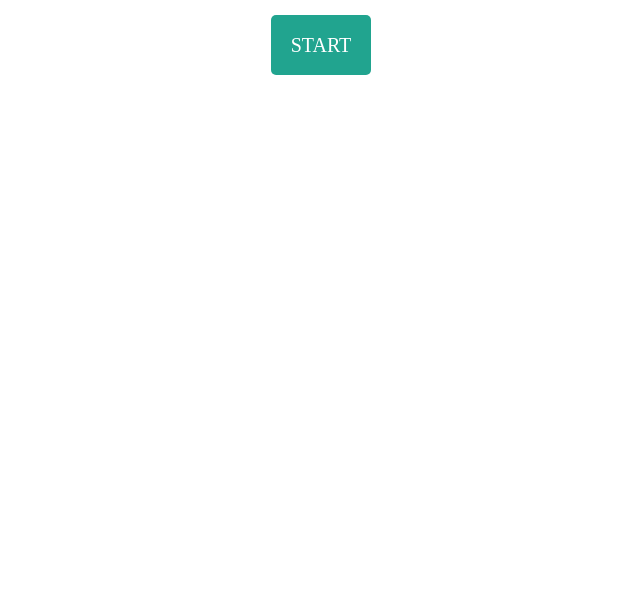
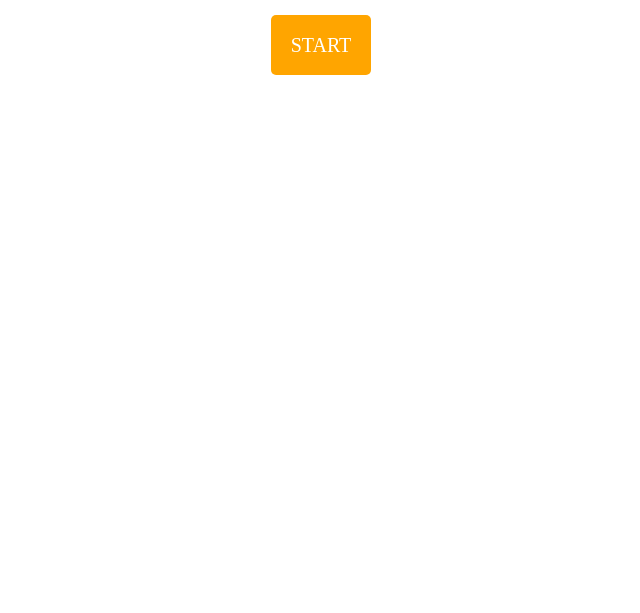
Before and after one commit to akitas-arrow/five-seconds-charenge, a plain HTML site: page index.html in a window 1280 px wide. Shown: the part 187-800 px from the top of the page, without its empty margins (319-959 px from the left). Drawn offline with Linux system fonts and the light colour scheme.

Commit message:
ボタンの色変更

```diff
--- a/style.css
+++ b/style.css
@@ -19,7 +19,8 @@
   height: 60px;
   font-size: 20px;
   line-height: 60px;
-  background-color: rgba(33, 164, 143, 1);
+  /* background-color: rgba(33, 164, 143, 1); */
+  background-color: orange;
   color: #fff;
   width: 100px;
   cursor: pointer;
```
